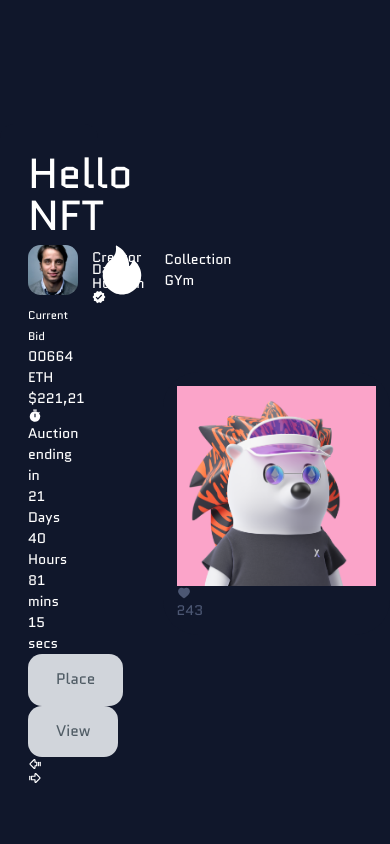
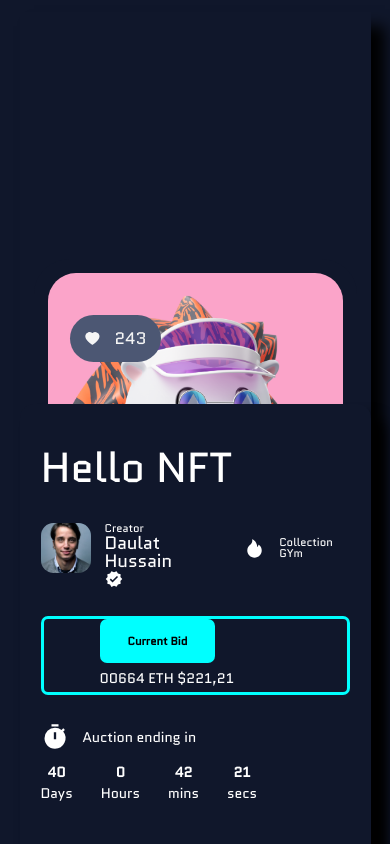
Before and after one commit to Benjcrpy/technar-marketplace-template-v2, a Next.js app: page / in a window 390 px wide. Shown: the part 880-1724 px from the top of the page. Built offline with nearby package versions, Linux system fonts and the light colour scheme.

Commit message:
adding some timers

```diff
--- a/components/BigNFTSlider/BigNFTSlider.jsx
+++ b/components/BigNFTSlider/BigNFTSlider.jsx
@@ -10,6 +10,39 @@
 import Button from "../Button/Button";
 
 const BigNFTSlider = () => {
+
+  const [days, setDays] = useState(0)
+  const [hours, setHours] = useState(0)
+  const [minutes, setMinutes] = useState(0)
+  const [seconds, setSecods] = useState(0)
+
+useEffect(() => {
+
+  const target = new Date("12/31/2023 23:29:29")
+
+
+  const interval = setInterval(() =>{
+  const now = new Date()
+  const difference = target.getTime() - now.getTime()
+
+  const d = Math.floor(difference / (100 * 60 * 60 * 24))
+  setDays(d)
+
+  const h = Math.floor((difference % (1000 * 60 * 60 * 24)) / (1000 * 60 * 60 )
+  );
+  setHours(h)
+
+  const m = Math.floor((difference % (1000 * 60 * 60)) / (1000 * 60))
+  setMinutes(m)
+
+  const s = Math.floor((difference % (1000 * 60)) / 1000)
+  setSecods(s)
+
+  }, 1000)
+
+  return () => clearInterval(interval)
+}, [])
+
   const [idNumber, setIdNumber] = useState(0);
 
   const sliderData = [
@@ -22,8 +55,9 @@
       like: 243,
       image: images.user1,
       nftImage: images.nft_image_1,
+
       time: {
-        days: 21,
+        days: 40,
         hours: 40,
         minutes: 81,
         seconds: 15,
@@ -39,7 +73,7 @@
       image: images.user2,
       nftImage: images.nft_image_2,
       time: {
-        days: 77,
+        days: 50,
         hours: 11,
         minutes: 21,
         seconds: 45,
@@ -55,7 +89,7 @@
       image: images.user3,
       nftImage: images.nft_image_3,
       time: {
-        days: 37,
+        days: 34,
         hours: 20,
         minutes: 11,
         seconds: 55,
@@ -71,7 +105,7 @@
       image: images.user4,
       nftImage: images.nft_image_1,
       time: {
-        days: 87,
+        days: 28,
         hours: 29,
         minutes: 10,
         seconds: 15,
@@ -107,12 +141,13 @@
                 width={50}
                 height={50}
               />
+
               <div className={Style.bigNFTSlider_box_left_creator_profile_info}>
                 <p>Creator</p>
                 <h4>
-                  {sliderData[idNumber].name}{" "}
+                  {sliderData[idNumber].name} {" "}
                   <span>
-                    <MdVerified />
+                    <MdVerified/>
                   </span>
                 </h4>
               </div>
@@ -158,21 +193,21 @@
               <div
                 className={Style.bigNFTSlider_box_left_bidding_box_timer_item}
               >
-                <p>{sliderData[idNumber].time.hours}</p>
+                <p>{hours}</p>
                 <span>Hours</span>
               </div>
 
               <div
                 className={Style.bigNFTSlider_box_left_bidding_box_timer_item}
               >
-                <p>{sliderData[idNumber].time.minutes}</p>
+                <p>{minutes}</p>
                 <span>mins</span>
               </div>
 
               <div
                 className={Style.bigNFTSlider_box_left_bidding_box_timer_item}
               >
-                <p>{sliderData[idNumber].time.seconds}</p>
+                <p>{seconds}</p>
                 <span>secs</span>
               </div>
             </div>
--- a/components/BigNFTSlider/BigNFTSlider.module.css
+++ b/components/BigNFTSlider/BigNFTSlider.module.css
@@ -1,19 +1,19 @@
 .bigNFTSlider_box {
     margin: 0 auto;
-    with: 80%;
+    width: 80%;
     padding-block: 8rem;
-
     display: grid;
     grid-template-columns: repeat(12, 1fr);
     align-items: center;
+    color: white;
+    box-shadow: var(--box-shadow);
 }
 
 .bigNFTSlider_box_left {
-    color: white;
-    grid-column: 1 / 4;
-    grid-row: 1 / -1;
+    grid-column: 1 /7;
+    grid-row: 1 /-1;
     background-color: var(--main-bg-color);
-    box-shadow: var(--box-shadow-2);
+    box-shadow: var(--box-shadow);
     border-radius: 1rem;
     padding: 2rem;
     z-index: 1111;
@@ -22,42 +22,52 @@
 
 .bigNFTSlider_box_left h2 {
     font-size: 3rem;
-    line-height: 1;
+    line-height: 2;
 }
+
 .bigNFTSlider_box_right {
-    grid-column: 6 /-1;
+    grid-column: 6 / -1;
     grid-row: 1 / -1;
     padding: 1rem;
     background-color: var(--main-bg-color);
     border-radius: 2.5rem;
-    box-shadow: var(--box-shadow-2);
-
+    box-shadow: var(--main-bg-color);
 }
 
-.bigNFTSlider_box_left_creator {
+.bigNFTSlider_box_left_creator{
     display: grid;
     grid-template-columns: repeat(2, 1fr);
     align-items: center;
 }
 
-.bigNFTSlider_box_left_creator_profile {
+.bigNFTSlider_box_left_creator_profile{
     display: flex;
     align-items: center;
     gap: 1rem;
+}
+
+
+
+
+.bigNFTSlider_box_left_creator_profile_info p {
+    margin-bottom: -.0rem;
+    margin-top: 1rem;
+}
+
+.bigNFTSlider_box_left_creator_profile_info h4 {
+   font-size: large;
 }
 
 .bigNFTSlider_box_left_creator_profile_img {
     border-radius: 25%;
 }
 
+
 .bigNFTSlider_box_left_creator_profile_info {
     line-height: 1;
 }
 
-.bigNFTSlider_box_left_creator_profile_info p {
-    margin-bottom: -.1rem;
-    margin-top: 1rem;
-}
+
 
 .bigNFTSlider_box_left_creator_collection {
     display: flex;
@@ -68,3 +78,146 @@
 .bigNFTSlider_box_left_creator_collection_icon {
     font-size: 4rem;
 }
+
+.bigNFTSlider_box_left_creator_collection_info {
+    line-height: 1;
+}
+
+.bigNFTSlider_box_left_bidding_box{
+    border: 3px solid cyan;
+    margin-block: 2rem;
+    padding: 0 4rem;
+    border-radius: .5rem;
+}
+
+.bigNFTSlider_box_left_bidding_box_auction{
+    display: flex;
+    align-items: center;
+    gap: 1rem;
+}
+
+.bigNFTSlider_box_left_bidding_box small{
+    background-color: cyan;
+    padding: 1rem 2rem;
+    border-radius: .5rem;
+    font-weight: 600;
+    color: black;
+    line-height: 4;
+}
+
+
+.bigNFTSlider_box_left_bidding_box_icon{
+    font-size: 2rem;
+}
+
+.bigNFTSlider_box_left_bidding_box_timer{
+    display: flex;
+    align-items: center;
+    gap: 3rem;
+    text-align: center;
+    padding: 1rem 0rem 3rem 0;
+    border-bottom:  1px solid var(--shadow-dark-color);
+}
+
+.bigNFTSlider_box_left_bidding_box_timer_item p{
+    font-size: 2rem;
+    font-weight: 900;
+    line-height: 1;
+}
+
+.bigNFTSlider_box_left_button{
+    display: flex;
+    align-items: center;
+    justify-content: center;
+    gap: 4rem;
+    padding-block: 2rem 0rem;
+}
+
+.bigNFTSlider_box_left_sliderBtn{
+    display: flex;
+    align-items: center;
+    gap: 2rem;
+    font-size: 2rem;
+    margin-top: 3rem;
+}
+
+.bigNFTSlider_box_left_sliderBtn_icon{
+    cursor: pointer;
+    transition:  all .3s ease-in;
+}
+
+.bigNFTSlider_box_left_sliderBtn_icon:hover{
+    background-color: var(--shadow-light-color);
+    border-radius: 50%;
+    padding: 1rem;
+}
+
+.bigNFTSlider_box_right_box{
+    position: relative;
+}
+
+.bigNFTSlider_box_right_box_img{
+    border-radius: 2rem;
+}
+
+.bigNFTSlider_box_right_box_like{
+    position: absolute;
+    top: 3rem;
+    right: 13rem;
+    display: flex;
+    align-items: center;
+    gap: 1rem;
+    font-size: 1.2rem;
+    background-color: var(--icons-color);
+    color: var(--shadow-dark-color);
+    padding: .5rem 1rem;
+    border-radius: 5rem;
+    color: whitesmoke;
+}
+
+
+@media screen and (max-width: 65em) {
+    .bigNFTSlider_box {
+        width: 90%;
+        padding-top: 28rem;
+        grid-template-columns: 1fr;
+        gap: 1rem;
+        line-height: 2;
+    }
+
+    .bigNFTSlider_box_left{
+        height: 120vh;
+        padding: 1.5rem;
+    }
+
+    .bigNFTSlider_box_right{
+        margin-top: -70rem;
+    }
+
+    .bigNFTSlider_box_left_creator{
+        gap: 1rem;
+        grid-template-columns: 1.8fr 1fr;
+    }
+
+    .bigNFTSlider_box_left_creator_profile_info{
+        font-size: .8rem;
+        line-height: 1;
+
+    }
+
+    .bigNFTSlider_box_left_creator_collection_icon{
+        font-size: 1.5rem;
+    }
+
+    .bigNFTSlider_box_left_creator_collection_info{
+        font-size: .8rem;
+    }
+
+    .bigNFTSlider_box_left_bidding_box_timer{
+        gap: 2rem;
+    }
+
+    .bigNFTSlider_box_left_bidding_box_timer_item p{
+        font-size: 1rem;
+    }
+}
```
